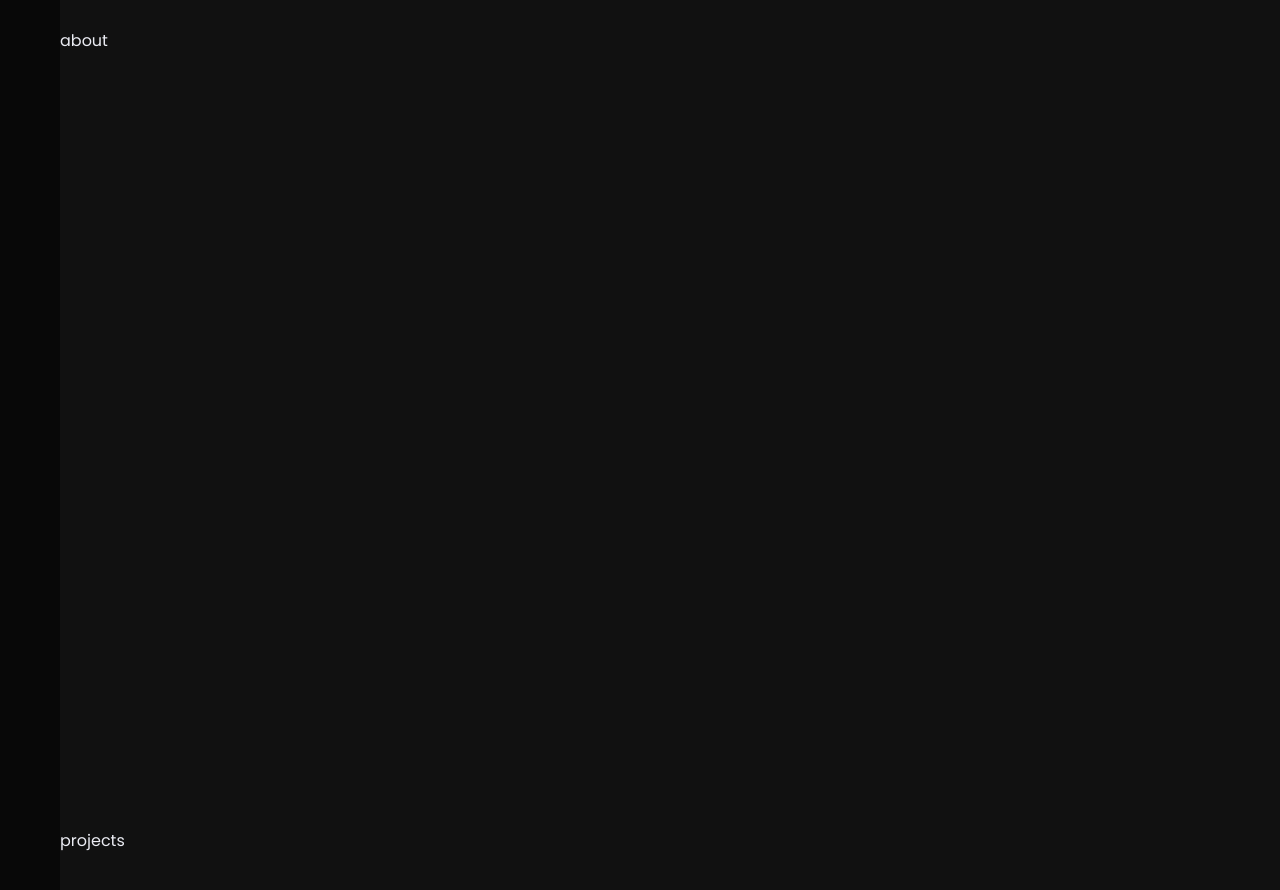
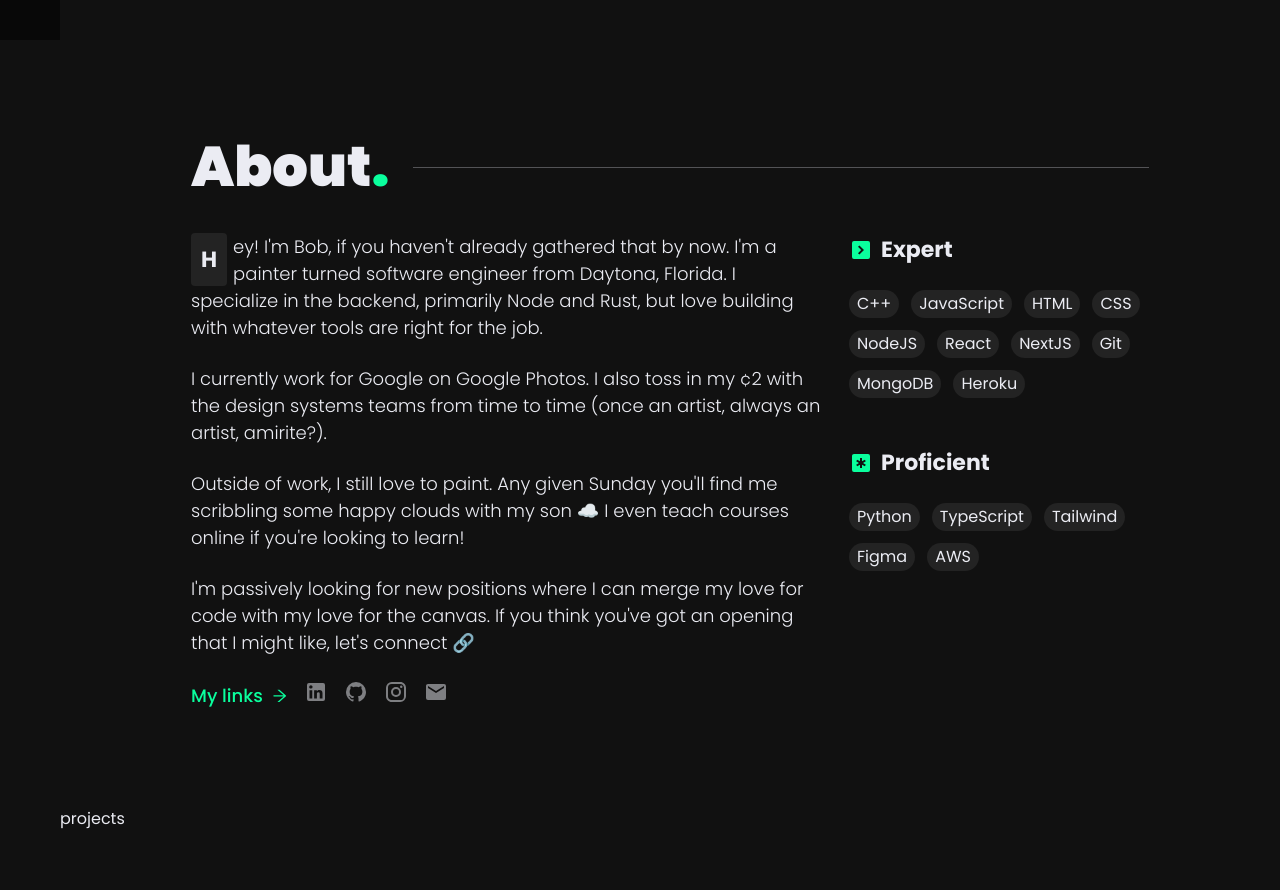
Before and after one commit to Kevin-D23/portfolio-v3, a React (Create React App) app: page / in a window 1280 px wide. Shown: the part 760-1650 px from the top of the page. Built offline with nearby package versions, Linux system fonts and the light colour scheme.

Commit message:
About section complete

```diff
--- a/src/components/about.tsx
+++ b/src/components/about.tsx
@@ -1,5 +1,210 @@
-import "../styles/about.css"
+import "../styles/about.css";
+import { Reveal } from "./reveal";
 
-export default function About(){
-    return <section className="about" id="about">about</section>
+export default function About() {
+  const socials = [
+    {
+      link: "https://www.linkedin.com/in/kevin-duong-/",
+      icon: (
+        <svg
+          xmlns="http://www.w3.org/2000/svg"
+          width="1.5rem"
+          height="1.5rem"
+          viewBox="0 0 24 24"
+        >
+          <path
+            fill="currentColor"
+            d="M19 3a2 2 0 0 1 2 2v14a2 2 0 0 1-2 2H5a2 2 0 0 1-2-2V5a2 2 0 0 1 2-2zm-.5 15.5v-5.3a3.26 3.26 0 0 0-3.26-3.26c-.85 0-1.84.52-2.32 1.3v-1.11h-2.79v8.37h2.79v-4.93c0-.77.62-1.4 1.39-1.4a1.4 1.4 0 0 1 1.4 1.4v4.93zM6.88 8.56a1.68 1.68 0 0 0 1.68-1.68c0-.93-.75-1.69-1.68-1.69a1.69 1.69 0 0 0-1.69 1.69c0 .93.76 1.68 1.69 1.68m1.39 9.94v-8.37H5.5v8.37z"
+          ></path>
+        </svg>
+      ),
+    },
+    {
+      link: "https://github.com/Kevin-D23",
+      icon: (
+        <svg
+          xmlns="http://www.w3.org/2000/svg"
+          width="1.5rem"
+          height="1.5rem"
+          viewBox="0 0 24 24"
+        >
+          <path
+            fill="currentColor"
+            d="M12 2A10 10 0 0 0 2 12c0 4.42 2.87 8.17 6.84 9.5c.5.08.66-.23.66-.5v-1.69c-2.77.6-3.36-1.34-3.36-1.34c-.46-1.16-1.11-1.47-1.11-1.47c-.91-.62.07-.6.07-.6c1 .07 1.53 1.03 1.53 1.03c.87 1.52 2.34 1.07 2.91.83c.09-.65.35-1.09.63-1.34c-2.22-.25-4.55-1.11-4.55-4.92c0-1.11.38-2 1.03-2.71c-.1-.25-.45-1.29.1-2.64c0 0 .84-.27 2.75 1.02c.79-.22 1.65-.33 2.5-.33s1.71.11 2.5.33c1.91-1.29 2.75-1.02 2.75-1.02c.55 1.35.2 2.39.1 2.64c.65.71 1.03 1.6 1.03 2.71c0 3.82-2.34 4.66-4.57 4.91c.36.31.69.92.69 1.85V21c0 .27.16.59.67.5C19.14 20.16 22 16.42 22 12A10 10 0 0 0 12 2"
+          ></path>
+        </svg>
+      ),
+    },
+    {
+      link: "https://www.instagram.com/kevinxduongg/",
+      icon: (
+        <svg
+          xmlns="http://www.w3.org/2000/svg"
+          width="1.5rem"
+          height="1.5rem"
+          viewBox="0 0 24 24"
+        >
+          <path
+            fill="currentColor"
+            d="M7.8 2h8.4C19.4 2 22 4.6 22 7.8v8.4a5.8 5.8 0 0 1-5.8 5.8H7.8C4.6 22 2 19.4 2 16.2V7.8A5.8 5.8 0 0 1 7.8 2m-.2 2A3.6 3.6 0 0 0 4 7.6v8.8C4 18.39 5.61 20 7.6 20h8.8a3.6 3.6 0 0 0 3.6-3.6V7.6C20 5.61 18.39 4 16.4 4zm9.65 1.5a1.25 1.25 0 0 1 1.25 1.25A1.25 1.25 0 0 1 17.25 8A1.25 1.25 0 0 1 16 6.75a1.25 1.25 0 0 1 1.25-1.25M12 7a5 5 0 0 1 5 5a5 5 0 0 1-5 5a5 5 0 0 1-5-5a5 5 0 0 1 5-5m0 2a3 3 0 0 0-3 3a3 3 0 0 0 3 3a3 3 0 0 0 3-3a3 3 0 0 0-3-3"
+          ></path>
+        </svg>
+      ),
+    },
+    {
+      link: "mailto:kevinduong111@gmail.com",
+      icon: (
+        <svg
+          xmlns="http://www.w3.org/2000/svg"
+          width="1.5rem"
+          height="1.5rem"
+          viewBox="0 0 24 24"
+        >
+          <path
+            fill="currentColor"
+            d="m20 8l-8 5l-8-5V6l8 5l8-5m0-2H4c-1.11 0-2 .89-2 2v12a2 2 0 0 0 2 2h16a2 2 0 0 0 2-2V6a2 2 0 0 0-2-2"
+          ></path>
+        </svg>
+      ),
+    },
+  ];
+  return (
+    <section className="about" id="about">
+      <div className="header-container">
+        <div className="header-line"></div>
+
+        <h3>
+          <Reveal>
+            <div>
+              About<span className="accent">.</span>
+            </div>
+          </Reveal>
+        </h3>
+      </div>
+      <div className="about-content">
+        <div className="about-description">
+          <Reveal>
+            <p className="highlight-first">
+              Hey! I'm Bob, if you haven't already gathered that by now. I'm a
+              painter turned software engineer from Daytona, Florida. I
+              specialize in the backend, primarily Node and Rust, but love
+              building with whatever tools are right for the job.
+            </p>
+          </Reveal>
+          <Reveal>
+            <p>
+              I currently work for Google on Google Photos. I also toss in my ¢2
+              with the design systems teams from time to time (once an artist,
+              always an artist, amirite?).
+            </p>
+          </Reveal>
+          <Reveal>
+            <p>
+              Outside of work, I still love to paint. Any given Sunday you'll
+              find me scribbling some happy clouds with my son ☁️ I even teach
+              courses online if you're looking to learn!
+            </p>
+          </Reveal>
+          <Reveal>
+            <p>
+              I'm passively looking for new positions where I can merge my love
+              for code with my love for the canvas. If you think you've got an
+              opening that I might like, let's connect 🔗
+            </p>
+          </Reveal>
+          <Reveal>
+            <div className="links-container">
+              <h5>
+                My links
+                <svg
+                  stroke="currentColor"
+                  fill="currentColor"
+                  stroke-width="0"
+                  viewBox="0 0 1024 1024"
+                  height="1.1rem"
+                  width="1.1rem"
+                  xmlns="http://www.w3.org/2000/svg"
+                >
+                  <path d="M869 487.8L491.2 159.9c-2.9-2.5-6.6-3.9-10.5-3.9h-88.5c-7.4 0-10.8 9.2-5.2 14l350.2 304H152c-4.4 0-8 3.6-8 8v60c0 4.4 3.6 8 8 8h585.1L386.9 854c-5.6 4.9-2.2 14 5.2 14h91.5c1.9 0 3.8-.7 5.2-2L869 536.2a32.07 32.07 0 0 0 0-48.4z"></path>
+                </svg>
+              </h5>
+              <div className="links">
+                {socials.map((social, index) => {
+                  return (
+                    <a
+                      key={index}
+                      href={social.link}
+                      target="_blank"
+                      rel="noreferrer"
+                    >
+                      {social.icon}
+                    </a>
+                  );
+                })}
+              </div>
+            </div>
+          </Reveal>
+        </div>
+        <div className="tech-container">
+          <Reveal>
+            <div className="tech-section">
+              <h4>
+                <svg
+                  xmlns="http://www.w3.org/2000/svg"
+                  width="1.5rem"
+                  height="1.5rem"
+                  viewBox="0 0 24 24"
+                  className="accent"
+                >
+                  <path
+                    fill="currentColor"
+                    d="M10.41 7.41L15 12l-4.59 4.6L9 15.18L12.18 12L9 8.82M5 3a2 2 0 0 0-2 2v14a2 2 0 0 0 2 2h14a2 2 0 0 0 2-2V5a2 2 0 0 0-2-2z"
+                  ></path>
+                </svg>
+                Expert
+              </h4>
+              <div className="tech-list">
+                <span>C++</span>
+                <span>JavaScript</span>
+                <span>HTML</span>
+                <span>CSS</span>
+                <span>NodeJS</span>
+                <span>React</span>
+                <span>NextJS</span>
+                <span>Git</span>
+                <span>MongoDB</span>
+                <span>Heroku</span>
+              </div>
+            </div>
+          </Reveal>
+          <Reveal>
+            <div className="tech-section">
+              <h4>
+                <svg
+                  xmlns="http://www.w3.org/2000/svg"
+                  width="1.5rem"
+                  height="1.5rem"
+                  viewBox="0 0 24 24"
+                  className="accent"
+                >
+                  <path
+                    fill="currentColor"
+                    d="M19 3a2 2 0 0 1 2 2v14a2 2 0 0 1-2 2H5a2 2 0 0 1-2-2V5c0-1.11.89-2 2-2zm-8 14h2v-3.27l2.83 1.63l1-1.73L14 12l2.83-1.64l-1-1.73L13 10.27V7h-2v3.27L8.17 8.63l-1 1.73L10 12l-2.83 1.63l1 1.73L11 13.73z"
+                  ></path>
+                </svg>
+                Proficient
+              </h4>
+              <div className="tech-list">
+                <span>Python</span>
+                <span>TypeScript</span>
+                <span>Tailwind</span>
+                <span>Figma</span>
+                <span>AWS</span>
+              </div>
+            </div>
+          </Reveal>
+        </div>
+      </div>
+    </section>
+  );
 }
--- a/src/components/home.tsx
+++ b/src/components/home.tsx
@@ -18,7 +18,7 @@ export default function Home() {
       opacity: [
         { value: 1, easing: "easeOutSine", duration: 250 },
         {
-          value: 0.5,
+          value: 0.35,
           easing: "easeInOutQuad",
           duration: 500,
         },
--- a/src/components/reveal.tsx
+++ b/src/components/reveal.tsx
@@ -28,7 +28,7 @@ export const Reveal = ({ children, width = "fit-content" }: Props) => {
         }}
         initial="hidden"
         animate={mainControls}
-        transition={{ duration: 0.5, delay: 0.25 }}
+        transition={{ duration: 0.5, delay: 0.4 }}
       >
         {children}
       </motion.div>
--- a/src/styles/about.css
+++ b/src/styles/about.css
@@ -1,4 +1,114 @@
 .about {
-    height: 100vh;
+  max-width: 1150px;
+  padding: 6rem;
+  margin: auto;
+}
 
+.header-container {
+  display: flex;
+  align-items: center;
+  flex-direction: row-reverse;
+  gap: 1.5rem;
+  margin-bottom: 1.5rem;
 }
+
+.header-line {
+  width: 100%;
+  height: 1px;
+  background-color: var(--text-primary);
+  opacity: 0.3;
+}
+
+.header-container h3 {
+  font-size: var(--text-700);
+  font-weight: 900;
+  text-align: end;
+  width: fit-content;
+}
+
+.about-content {
+  display: grid;
+  grid-template-columns: 1fr 300px;
+  gap: 1.5rem;
+}
+
+.about-description p {
+  font-weight: 300;
+  margin-bottom: 1.5rem;
+  font-size: var(--text-400);
+}
+
+.about-description .highlight-first::first-letter {
+  background-color: var(--bg-light);
+  padding: 0.625rem;
+  border-radius: 0.25rem;
+  font-size: var(--text-500);
+  font-weight: 700;
+  float: left;
+  margin-right: 0.375rem;
+}
+
+.links-container h5 {
+  color: var(--accent-clr);
+  display: flex;
+  align-items: center;
+  font-size: var(--text-400);
+  font-weight: 500;
+  gap: 0.5rem;
+  height: fit-content;
+  margin: 0;
+}
+
+.links-container {
+  display: flex;
+  gap: 1rem;
+  align-items: center;
+}
+
+.links {
+  display: flex;
+  gap: 1rem;
+}
+
+.links a {
+  opacity: 0.5;
+}
+
+.links a:hover {
+  color: var(--accent-clr);
+  opacity: 1;
+}
+
+.tech-section h4 {
+  display: flex;
+  align-items: center;
+  gap: 0.5rem;
+  font-weight: 700;
+  font-size: var(--text-500);
+  margin-bottom: 1.5rem;
+}
+
+.tech-list {
+  display: flex;
+  gap: 0.75rem;
+  margin-bottom: 3rem;
+  flex-wrap: wrap;
+}
+
+.tech-list span {
+  border-radius: 9999px;
+  background-color: var(--bg-light);
+  padding: 0.125rem 0.5rem;
+}
+
+@media (max-width: 900px) {
+  .about-content {
+    grid-template-columns: 1fr;
+  }
+}
+
+@media (max-width: 768px) {
+  .about {
+    padding: 4.5rem 1.5rem;
+  }
+}
--- a/src/styles/navbar.css
+++ b/src/styles/navbar.css
@@ -1,7 +1,7 @@
 .navbar {
   position: sticky;
   transform-origin: top left;
-  height: 100%;
+  height: 100vh;
   -ms-writing-mode: tb-lr;
   writing-mode: vertical-lr;
   display: flex;
--- a/src/styles/socials.css
+++ b/src/styles/socials.css
@@ -9,7 +9,7 @@
     backdrop-filter: blur(12px);
     -webkit-backdrop-filter: blur(12px);
     padding: 0 2.25rem;
-    z-index: 9;
+    z-index: 20;
 
 }
 
```
